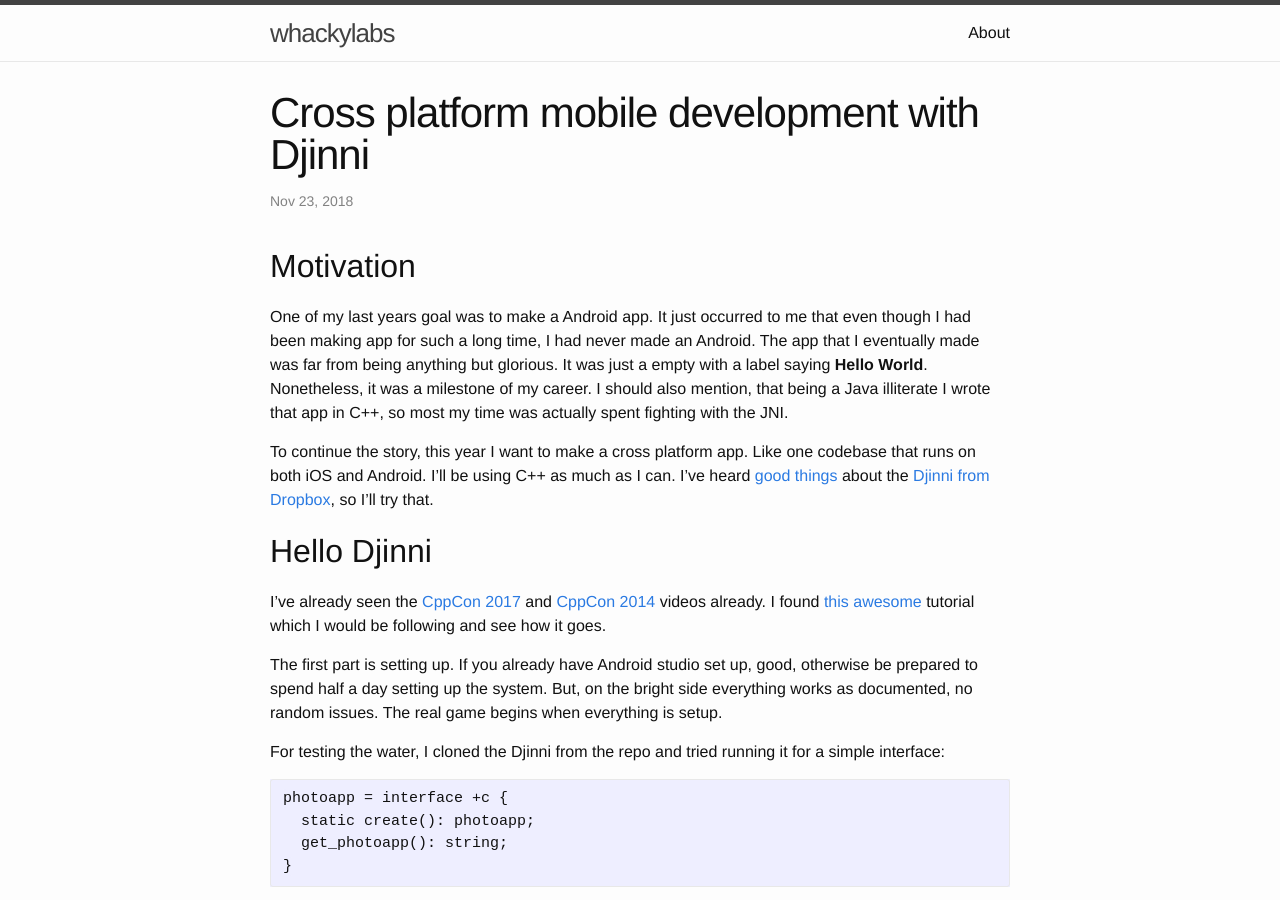
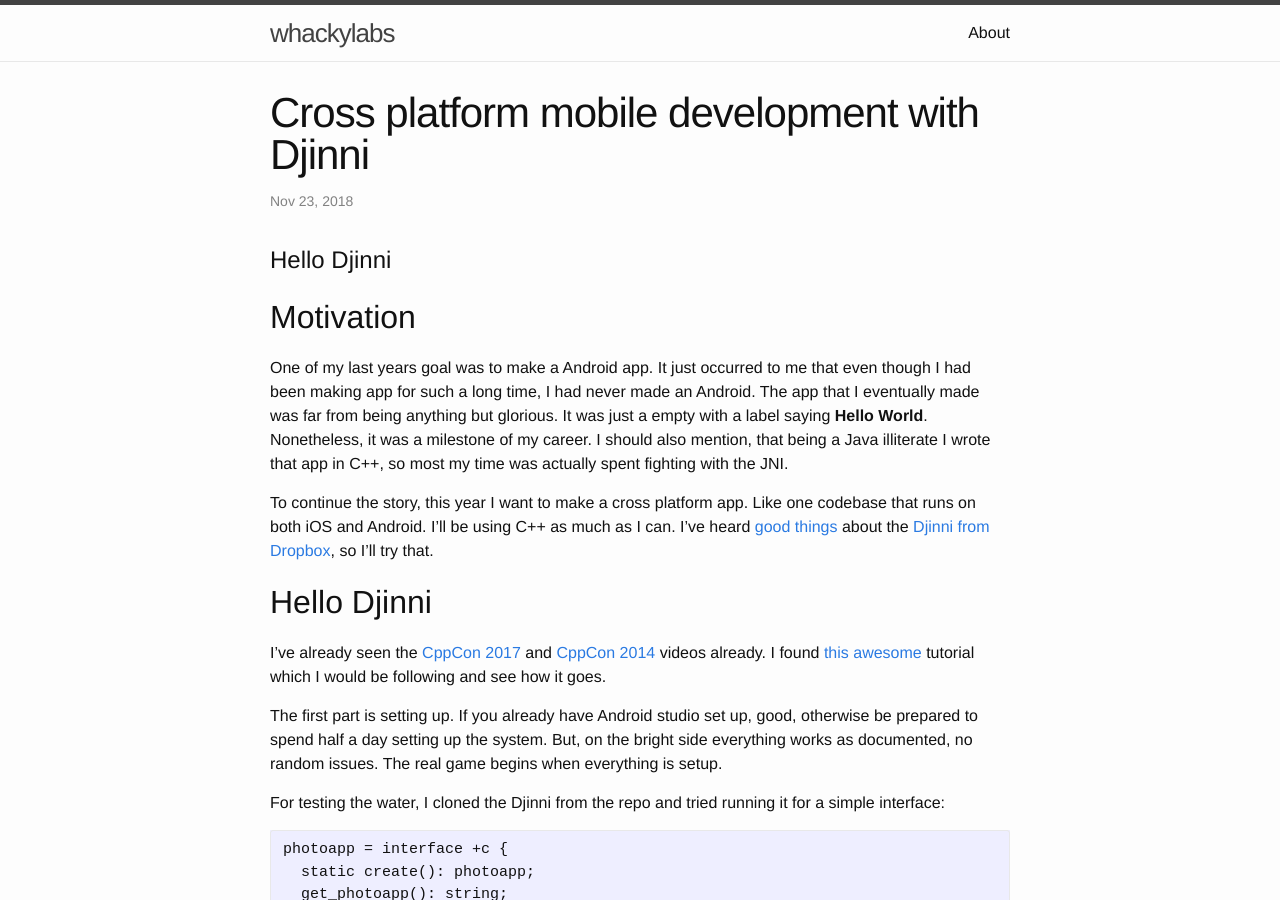
Before and after one commit to chunkyguy/chunkyguy.github.io, a Jekyll site: the page built from _posts/2018-11-24-cross-platform-cpp.md, in a window 1280 px wide and 900 px high. Built offline with Jekyll 4.4.1, drawn with Linux system fonts in a browser that asks for light colours.

Commit message:
Some extra header to trigger deployment

```diff
--- a/_posts/2018-11-24-cross-platform-cpp.md
+++ b/_posts/2018-11-24-cross-platform-cpp.md
@@ -5,6 +5,8 @@ date:   2018-11-24 00:54:00 +0200
 categories: djinni cpp ios android
 published: true
 ---
+
+# Hello Djinni
 
 ## Motivation
 
```
